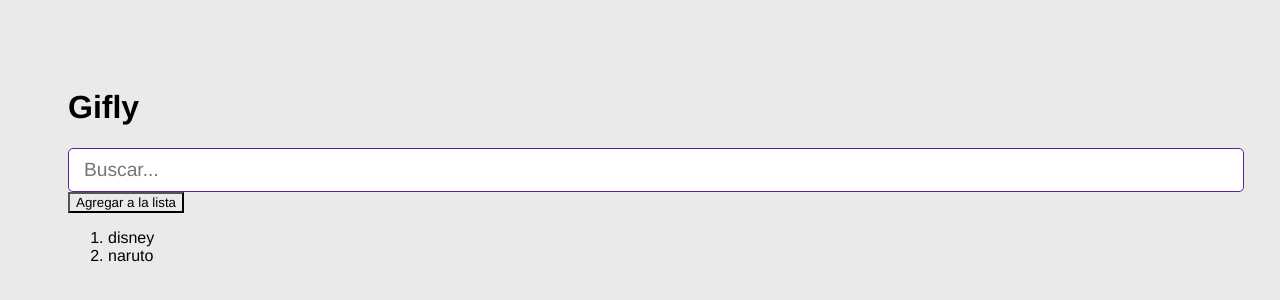
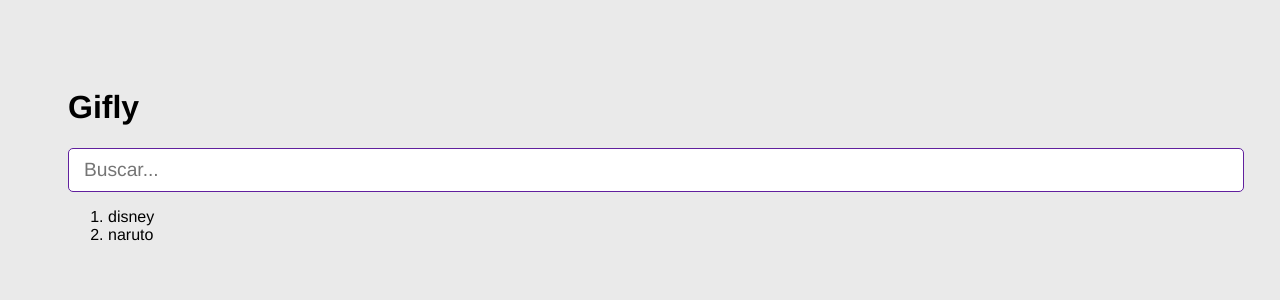
Before and after one commit to michelanyelo/gifexpert-react, a React (Vite) app: page / in a window 1280 px wide. Shown: the top 300 px of the page. Built offline with nearby package versions, Linux system fonts and the light colour scheme.

Commit message:
Agregar funcionalidad para manejar nuevas categorías en el componente AddCategory

```diff
--- a/src/GifExpertApp.jsx
+++ b/src/GifExpertApp.jsx
@@ -5,8 +5,7 @@ export const GifExpertApp = () => {
 
     const [categories, setCategories] = useState(['disney', 'naruto'])
 
-    const onAddCategory = () => {
-        const newCategory = 'One Piece'
+    const onAddCategory = (newCategory) => {
         setCategories([...categories, newCategory])
     }
 
@@ -15,9 +14,10 @@ export const GifExpertApp = () => {
         <h1>Gifly</h1>
 
         {/*busqueda*/}
-        <AddCategory/>
-
-        <button onClick={onAddCategory}>Agregar a la lista</button>
+        <AddCategory
+            // setCategories={setCategories}
+            onNewCategory={value => onAddCategory(value)}
+        />
 
         {/*listado de gif*/}
         <ol>
--- a/src/components/AddCategory.jsx
+++ b/src/components/AddCategory.jsx
@@ -1,6 +1,6 @@
 import {useState} from "react";
 
-export const AddCategory = () => {
+export const AddCategory = ({onNewCategory}) => {
     const [inputValue, setInputValue] = useState('')
 
     const onInputChange = ({target}) => {
@@ -9,7 +9,10 @@ export const AddCategory = () => {
 
     const onSubmit = (e) => {
         e.preventDefault();
-        console.log(inputValue)
+        const inputValueFormatted = inputValue.trim();
+        if (inputValueFormatted.length <= 1) return;
+        onNewCategory(inputValueFormatted);
+        setInputValue('');
     }
 
     return (
@@ -18,6 +21,7 @@ export const AddCategory = () => {
                 type="text"
                 placeholder="Buscar..."
                 onChange={onInputChange}
+                value={inputValue}
             />
         </form>
     )
```
